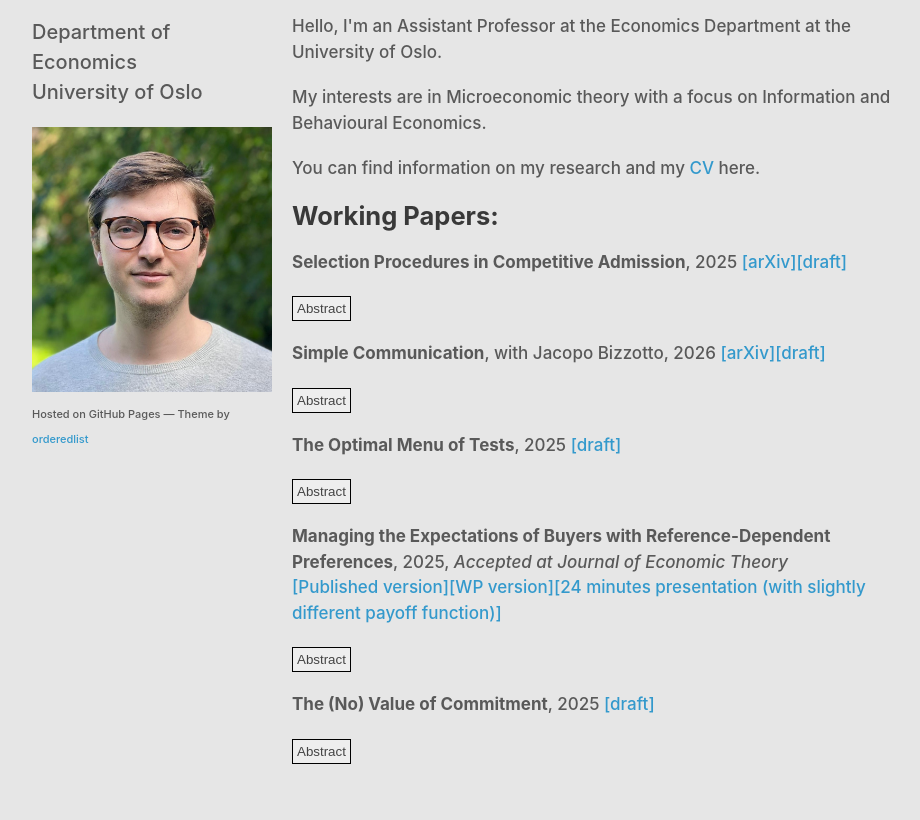
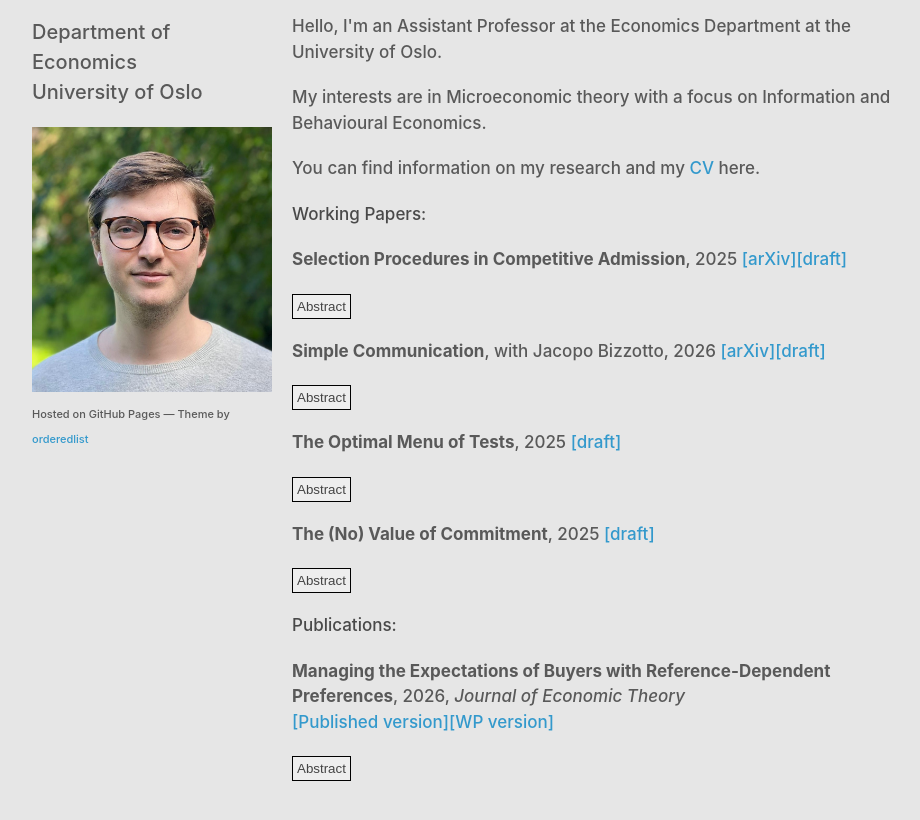
Before and after one commit to nahancart/nahancart.github.io, a plain HTML site: page index.html in a window 1280 px wide. Shown: the part 92-912 px from the top of the page, without its empty margins (178-1098 px from the left). Drawn offline with Linux system fonts and the light colour scheme.

Commit message:
Update index.html

```diff
--- a/index.html
+++ b/index.html
@@ -31,7 +31,7 @@
         <p>My interests are in Microeconomic theory with a focus on Information and Behavioural Economics.</p>
 
         <p>You can find information on my research and my <a href="documents/CV.pdf" target="_blank">CV</a> here.</p>
-        <h2><b>Working Papers:</b></h2>
+        <h4>Working Papers:</h4>
 
  <p><b>Selection Procedures in Competitive Admission</b>, 2025 <a href="https://arxiv.org/abs/2510.12653" target="_blank">[arXiv]</a><a href="documents/competing_test.pdf" target="_blank">[draft]</a></p>
 
@@ -57,10 +57,18 @@ Two identical firms compete to attract and hire from a pool of candidates of unk
 In many situations, decision-makers depend on tests to inform their choices. I consider a decision-maker that has access to a set of feasible tests and, prior to making a decision, requires a privately informed agent to choose a test from a menu. By offering a menu, the decision-maker can use the agent's choice as an additional source of information. The decision-maker must accept or reject the agent. The agent always wants to be accepted, while the decision-maker wants to accept only a subset of types. First, I show that the decision-maker does not benefit from commitment in this context. I use this result to show in several economic environments when the decision-maker benefits from offering a choice of test. When the domain of feasible tests contains a most informative test, I give necessary and sufficient conditions for when only the dominant test is offered for any prior and when a dominated test is always part of the optimal menu. I also show when the decision-maker benefits from a menu when types are multidimensional or tests vary in their difficulty.
 	   </div>
 
+<p><b>The (No) Value of Commitment</b>, 2025 <a href="documents/commitment_v3.pdf" target="_blank">[draft]</a></p>
 
-	  <p><b>Managing the Expectations of Buyers with Reference-Dependent Preferences</b>, 2025,
-<i>Accepted at Journal of Economic Theory</i><br>
-	<a href="https://www.sciencedirect.com/science/article/abs/pii/S0022053125001802" target="_blank">[Published version]</a><a href="documents/monopoly_expectations.pdf" target="_blank">[WP version]</a><a href=https://vimeo.com/579414080 target="_blank">[24 minutes presentation (with slightly different payoff function)]</a>
+	      <button class="accordion">
+             Abstract
+           </button>
+           <div class="panel">
+I provide a sufficient condition under which a principal does not benefit from committing to a mechanism in economic models represented by a maximisation problem under constraints. These problems include mechanism design, principal-agent models or sender-receiver games. In principal-agent problems, this condition holds if the agent has a finite strategy space and the principal's value function is continuous in the mechanism.             </div>
+
+		  <h4>Publications:</h4>
+ <p><b>Managing the Expectations of Buyers with Reference-Dependent Preferences</b>, 2026,
+<i>Journal of Economic Theory</i><br>
+	<a href="https://www.sciencedirect.com/science/article/abs/pii/S0022053125001802" target="_blank">[Published version]</a><a href="documents/monopoly_expectations.pdf" target="_blank">[WP version]</a>
 </br>
 </p>
 <button class="accordion">
@@ -69,16 +77,6 @@ In many situations, decision-makers depend on tests to inform their choices. I c
            <div class="panel">
              I consider a model of monopoly pricing where a firm makes a price offer to a buyer with reference-dependent preferences without being able to commit to it. The reference point is the ex-ante probability of trade and the buyer exhibits an attachment effect: the higher his expectations to buy, the higher his willingness-to-pay. When the buyer's valuation is private information, a unique equilibrium exists where the firm plays a mixed strategy and its profits are the same as in the reference-independent benchmark. The equilibrium always entails inefficiencies: even as the firm's information converges to complete information, it mixes on a non-vanishing support and the probability of no trade is greater than zero. Finally, I show that when the firm can design a test about the buyer's valuation, it can do strictly better than in the reference-independent benchmark by leveraging the uncertainty generated by a noisy test.
              </div>
-
-<p><b>The (No) Value of Commitment</b>, 2025 <a href="documents/commitment_v3.pdf" target="_blank">[draft]</a></p>
-
-	      <button class="accordion">
-             Abstract
-           </button>
-           <div class="panel">
-I provide a sufficient condition under which a principal does not benefit from committing to a mechanism in economic models represented by a maximisation problem under constraints. These problems include mechanism design, principal-agent models or sender-receiver games. In principal-agent problems, this condition holds if the agent has a finite strategy space and the principal's value function is continuous in the mechanism.             </div>
-
-
       </section>
       <footer>
 
```
